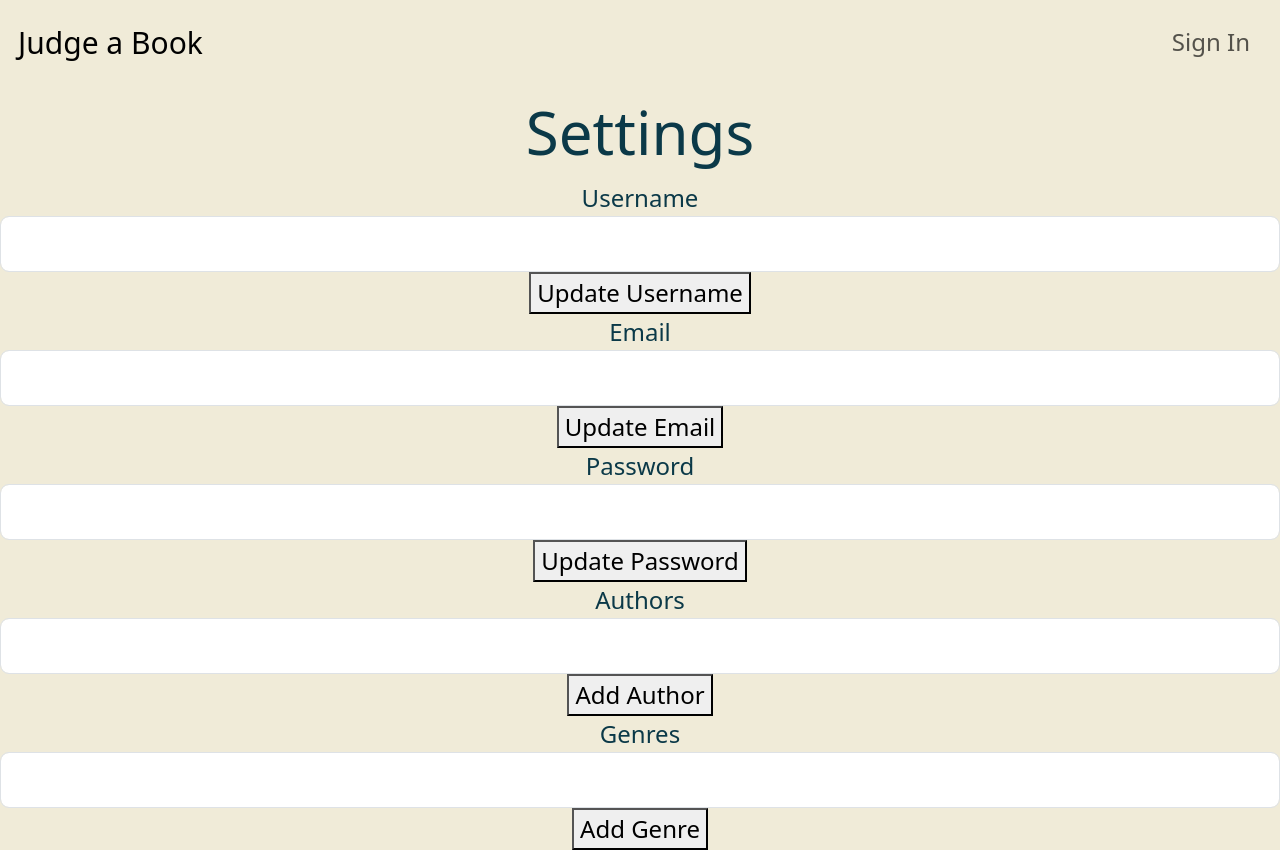
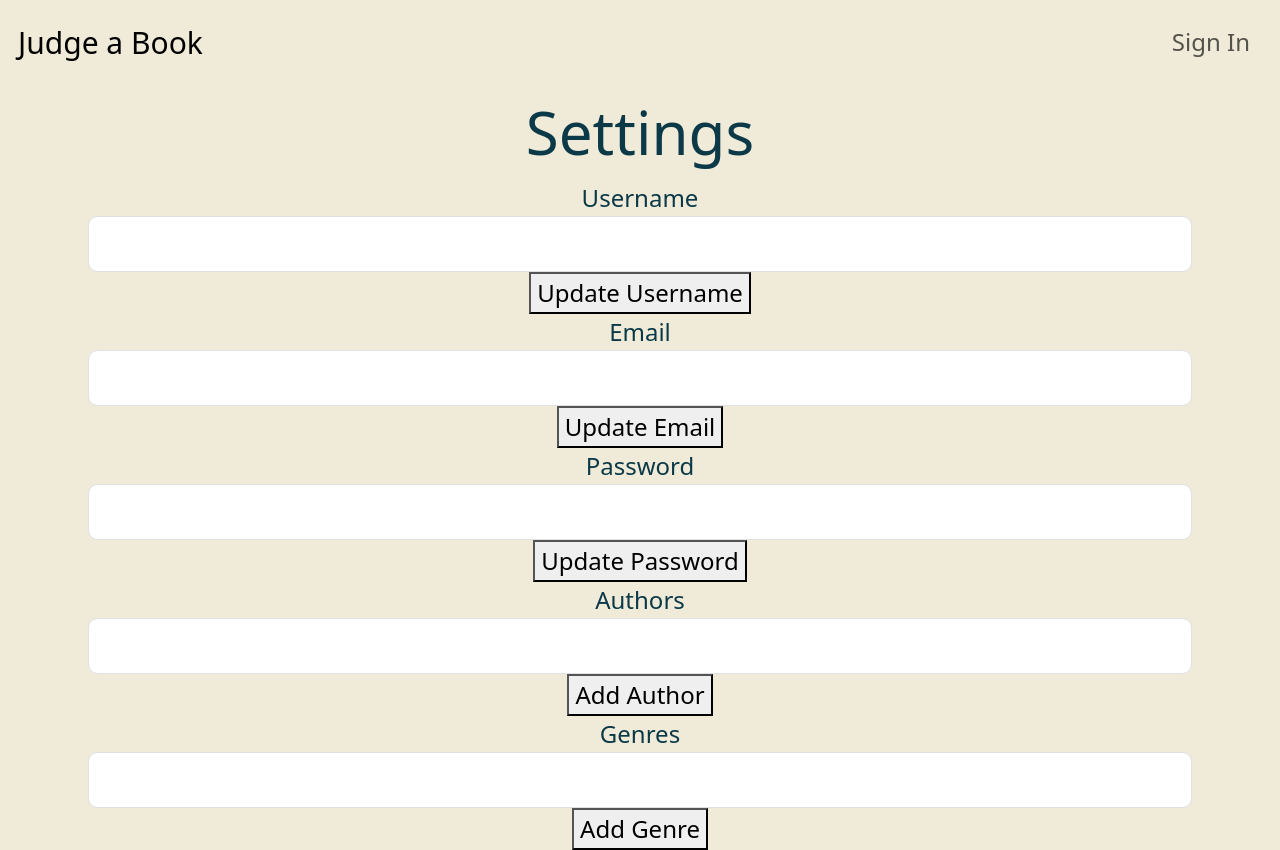
Before and after one commit to noah-10/CoverToCover, a React (Vite) app in the folder client/: page /settings in a window 1280 px wide. Built offline with nearby package versions, Linux system fonts and the light colour scheme.

Commit message:
add container to settings page

```diff
--- a/client/src/pages/Settings.jsx
+++ b/client/src/pages/Settings.jsx
@@ -87,7 +87,7 @@ const Settings = () => {
   };
 
   return (
-    <div className="settings-container">
+    <div className="container settings-container">
       <h1>Settings</h1>
       {successMessage && <p className="success-message">{successMessage}</p>}
       {errorMessage && <p className="error-message">{errorMessage}</p>}
```
